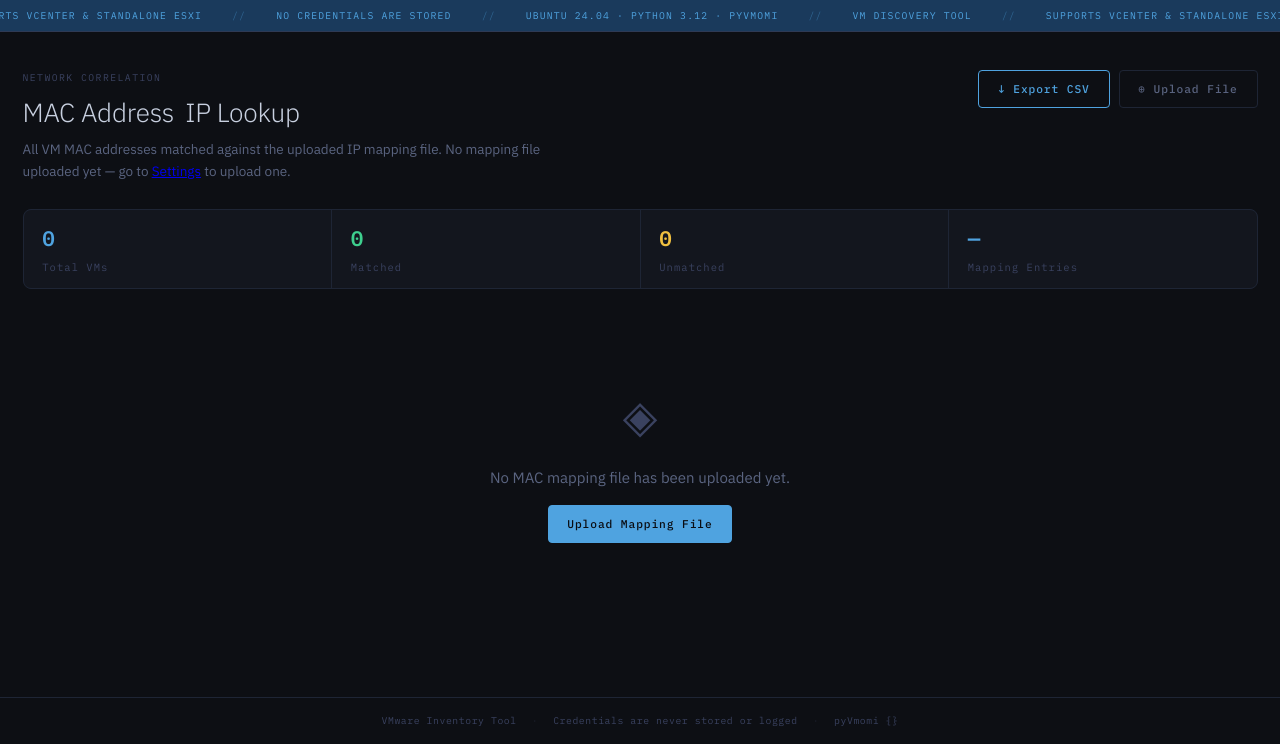
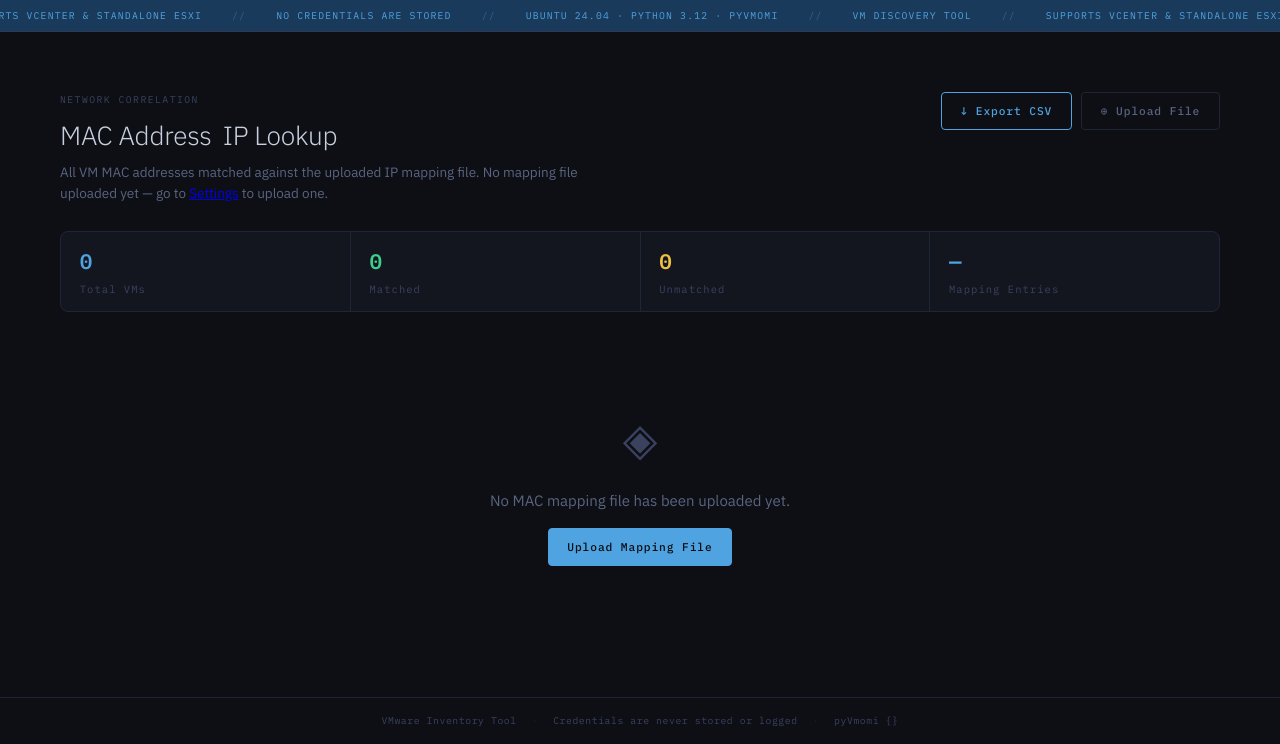
Before and after one commit to raajsharan/vm_list, a Flask app: page /mac-lookup in a window 1280 px wide. Shown: the part 56-800 px from the top of the page. Run offline with Flask 3, Linux system fonts and the light colour scheme; data that the repository does not hold is empty; parts of the project's set-up code (start-up, migrations or seed data) failed here and were passed over.

Commit message:
Apply full-width layout to all pages
Remove max-width: 1400px from .main-content and .header-inner so every
page fills the full browser viewport. Remove the page-specific MAC lookup
override and the now-unused helper class.

Co-Authored-By: Claude Sonnet 4.6 <noreply@anthropic.com>

```diff
--- a/static/style.css
+++ b/static/style.css
@@ -56,8 +56,6 @@ body {
   border-bottom: 1px solid var(--border);
 }
 .header-inner {
-  max-width: 1400px;
-  margin: 0 auto;
   padding: 0 2rem;
   height: 100%;
   display: flex;
@@ -124,8 +122,6 @@ body {
 /* ── Main ── */
 .main-content {
   flex: 1;
-  max-width: 1400px;
-  margin: 0 auto;
   padding: 2.5rem 2rem;
   width: 100%;
 }
@@ -1951,17 +1947,6 @@ code { font-family: var(--mono); font-size: 0.78rem; color: var(--accent); }
 /* ── MAC Lookup page ─────────────────────────────────────────── */
 .page-mac-lookup { padding: 1.5rem 2rem; }
 
-/* Full-width: remove the 1400px cap from main-content when MAC lookup is active */
-body:has(.page-mac-lookup--fullwidth) .main-content {
-  max-width: 100%;
-  padding-left:  1.5rem;
-  padding-right: 1.5rem;
-}
-.page-mac-lookup--fullwidth { padding: 0; }
-
-@media (max-width: 600px) {
-  body:has(.page-mac-lookup--fullwidth) .main-content { padding: 0 .75rem; }
-}
 
 /* Highlighted columns from the mapping file */
 th.col-highlight,
--- a/templates/mac_lookup.html
+++ b/templates/mac_lookup.html
@@ -2,7 +2,7 @@
 {% block title %}MAC Lookup — VMware Inventory{% endblock %}
 
 {% block content %}
-<div class="page-mac-lookup page-mac-lookup--fullwidth">
+<div class="page-mac-lookup">
 
   <!-- ── Page header ─────────────────────────────────────────── -->
   <div class="inventory-header">
```
